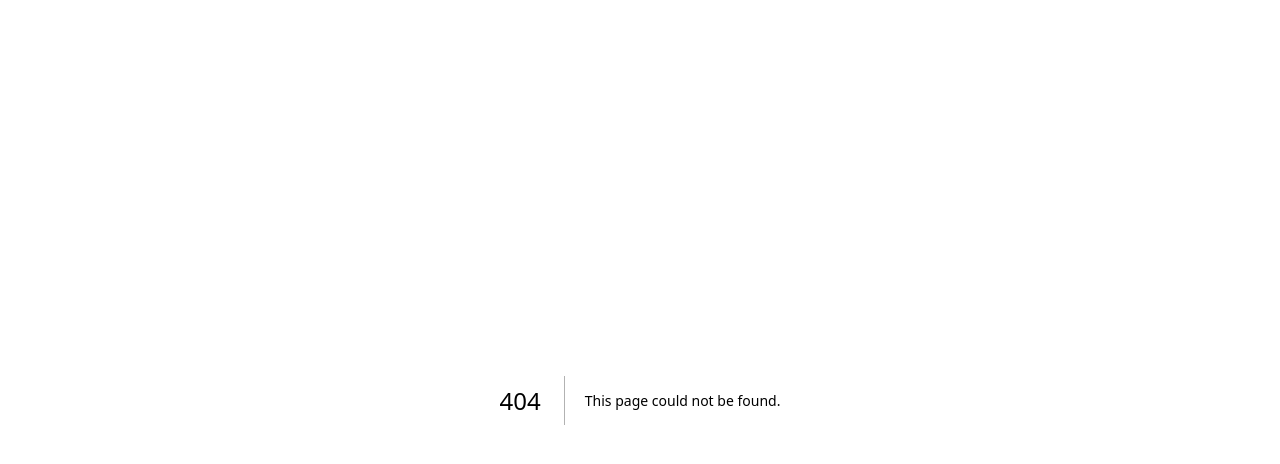
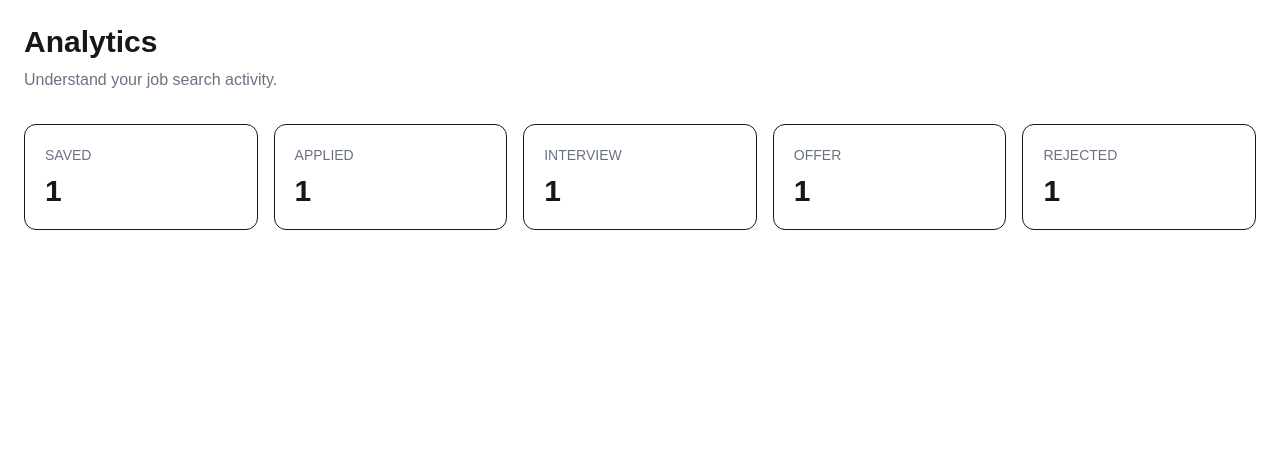
Before and after one commit to Luka2Lkay/smart-job-application-tracker, a Next.js app: page /dashboard/analytics in a window 1280 px wide. Before the commit this address had no page. Shown: the top 464 px of the page. Built offline with nearby package versions, Linux system fonts and the light colour scheme.

Commit message:
analytics

```diff
--- /dev/null
+++ b/app/dashboard/analytics/page.tsx
@@ -0,0 +1,36 @@
+import { applications } from "@/lib/data/applications"
+
+function AnalyticsPage() {
+
+    const statuses = [
+        "SAVED",
+        "APPLIED",
+        "INTERVIEW",
+        "OFFER",
+        "REJECTED",
+    ]
+
+    return (
+        <main className="p-6">
+            <div className="mb-8">
+                <h1 className="text-3xl font-bold">Analytics</h1>
+                <p className="mt-2 text-gray-500">Understand your job search activity.</p>
+            </div>
+
+            <div className="grid gap-4 md:grid-cols-2 lg:grid-cols-5">
+                {statuses.map((status) => {
+                    const count = applications.filter((application) => application.status === status).length;
+
+                    return (
+                        <div key={status} className="rounded-xl border p-5">
+                            <p className="text-sm text-gray-500">{status}</p>
+                            <p className="mt-2 text-3xl font-bold">{count}</p>
+                        </div>
+                    )
+                })}
+            </div>
+        </main>
+    )
+}
+
+export default AnalyticsPage
```
